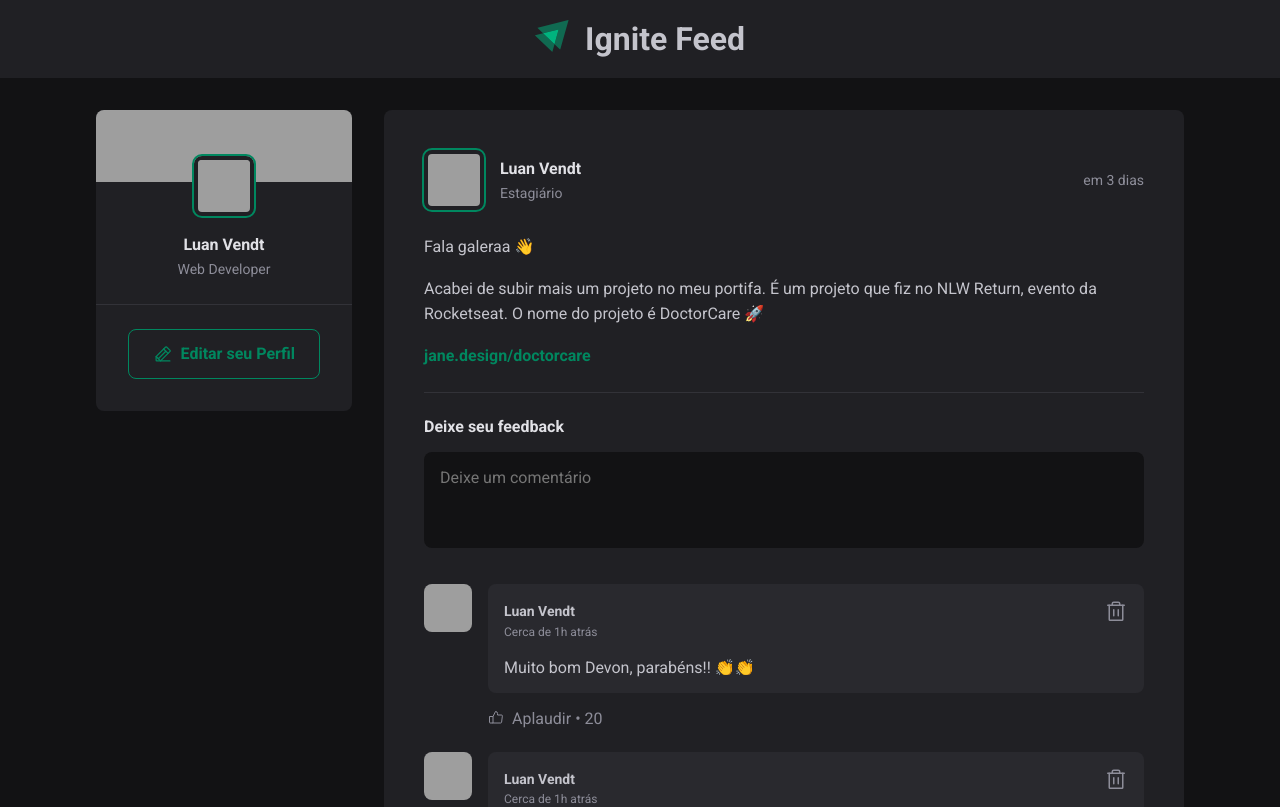
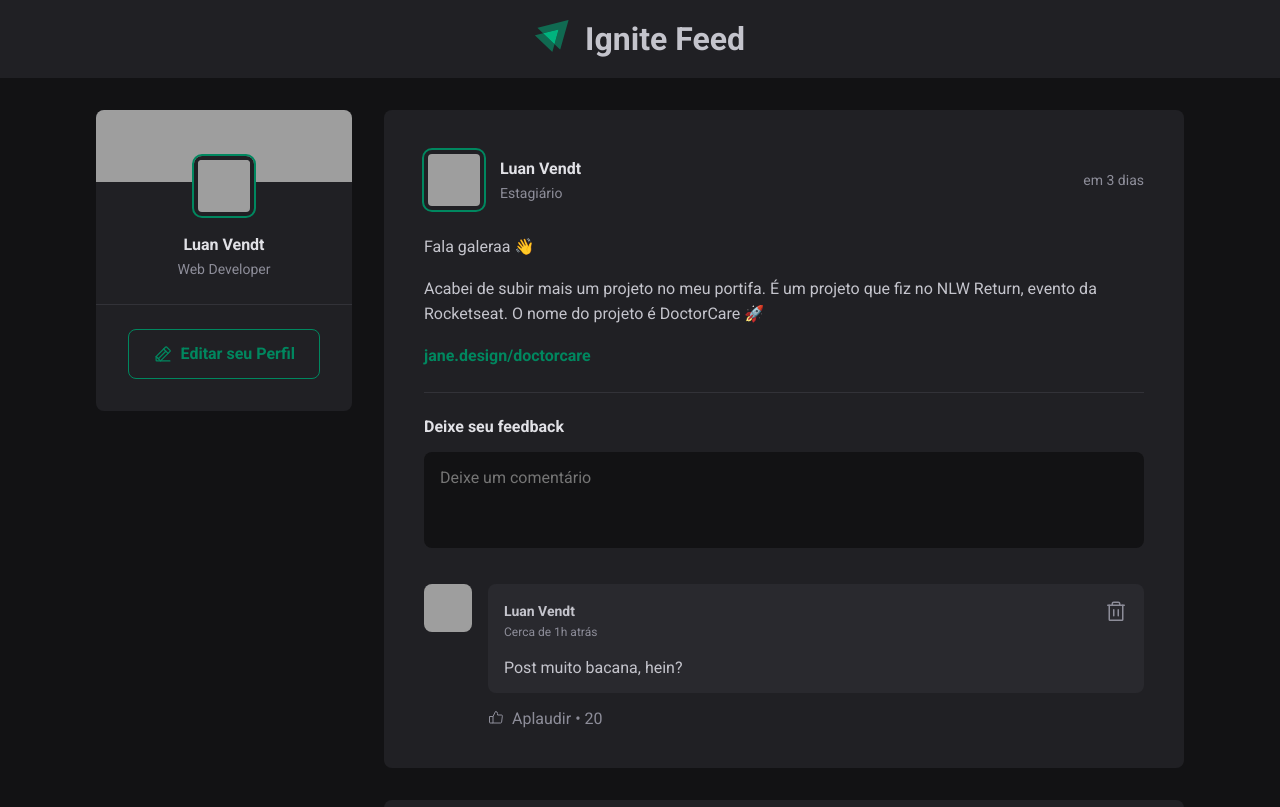
Before and after one commit to LuanVendt/01-Fundamentos-ReactJS, a React (Vite) app: page / in a window 1280 px wide. Shown: the top 807 px of the page. Built offline with nearby package versions, Linux system fonts and the light colour scheme; grey boxes are pictures that could not be loaded.

Commit message:
Inserindo comentários (Programação declarativa)

```diff
--- a/src/components/Comment.jsx
+++ b/src/components/Comment.jsx
@@ -2,7 +2,7 @@ import { ThumbsUp, Trash } from 'phosphor-react'
 import { Avatar } from './Avatar'
 import styles from './Comment.module.css'
 
-export function Comment() {
+export function Comment(props) {
     return (
         <div className={styles.comment}>
             <Avatar hasBorder={false} src="https://avatars.githubusercontent.com/u/111096073?v=4" alt="" />
@@ -20,7 +20,7 @@ export function Comment() {
                         </button>
                     </header>
 
-                    <p>Muito bom Devon, parabéns!! 👏👏</p>
+                    <p>{props.content}</p>
                 </div>
 
                 <footer>
--- a/src/components/Post.jsx
+++ b/src/components/Post.jsx
@@ -9,9 +9,10 @@ import styles from './Post.module.css';
 
 export function Post({ author, publishedAt, content }) {
     const [comments, setComments] = useState([
-        1,
-        2,
+        'Post muito bacana, hein?'
     ])
+
+    const [newCommentText, setNewCommentText] = useState('')
 
     const publishedDateFormatted = format(publishedAt, "d 'de' LLLL 'às' HH:mm'h'", {
         locale: ptBR,
@@ -22,10 +23,17 @@ export function Post({ author, publishedAt, content }) {
         addSuffix: true,
     })
 
-    function handleCreateNewComment() {
+    function handleCreateNewComment(event) {
         event.preventDefault()
 
-        setComments([...comments, comments.length++]);
+        const newCommentText = event.target.querySelector('textarea').value
+
+        setComments([...comments, newCommentText]);
+        setNewCommentText('')
+    }
+
+    function handleNewCommentChange() {
+        setNewCommentText(event.target.value)
     }
 
     return (
@@ -58,7 +66,10 @@ export function Post({ author, publishedAt, content }) {
                 <strong>Deixe seu feedback</strong>
 
                 <textarea
+                    name='comment'
                     placeholder='Deixe um comentário'
+                    value={newCommentText}
+                    onChange={handleNewCommentChange}
                 />
 
                 <footer>
@@ -68,7 +79,7 @@ export function Post({ author, publishedAt, content }) {
 
             <div className={styles.commentList}>
                 {comments.map(comment => {
-                    return <Comment />
+                    return <Comment content={comment} />
                 })}
             </div>
         </article>
```
